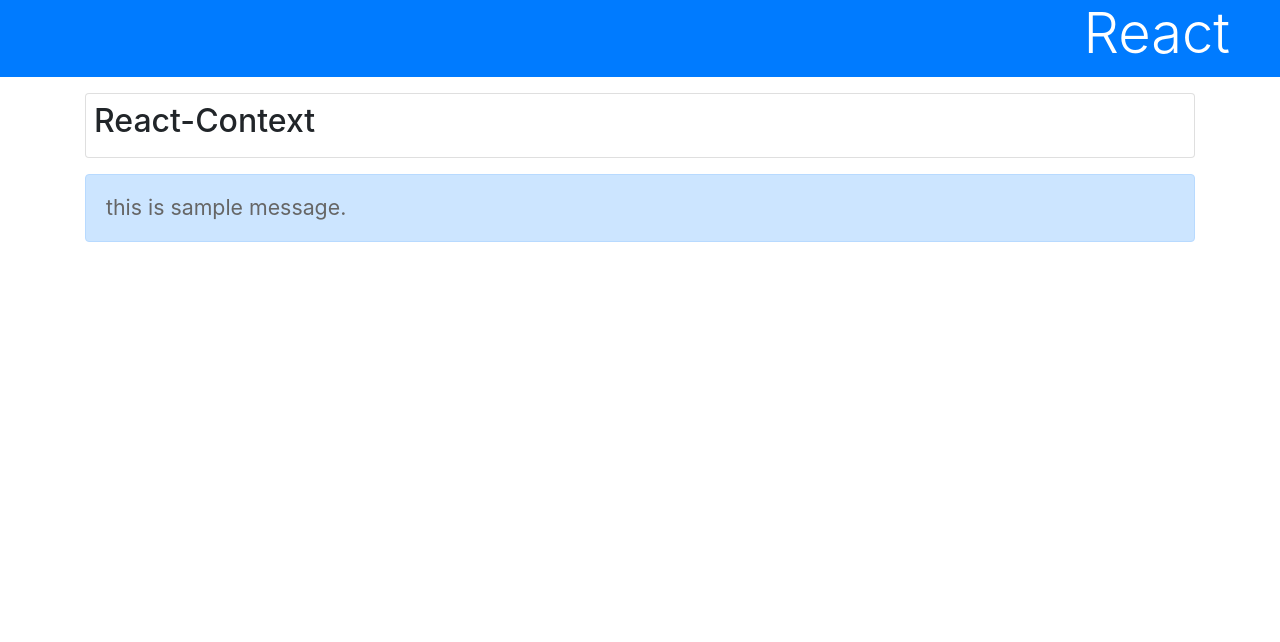
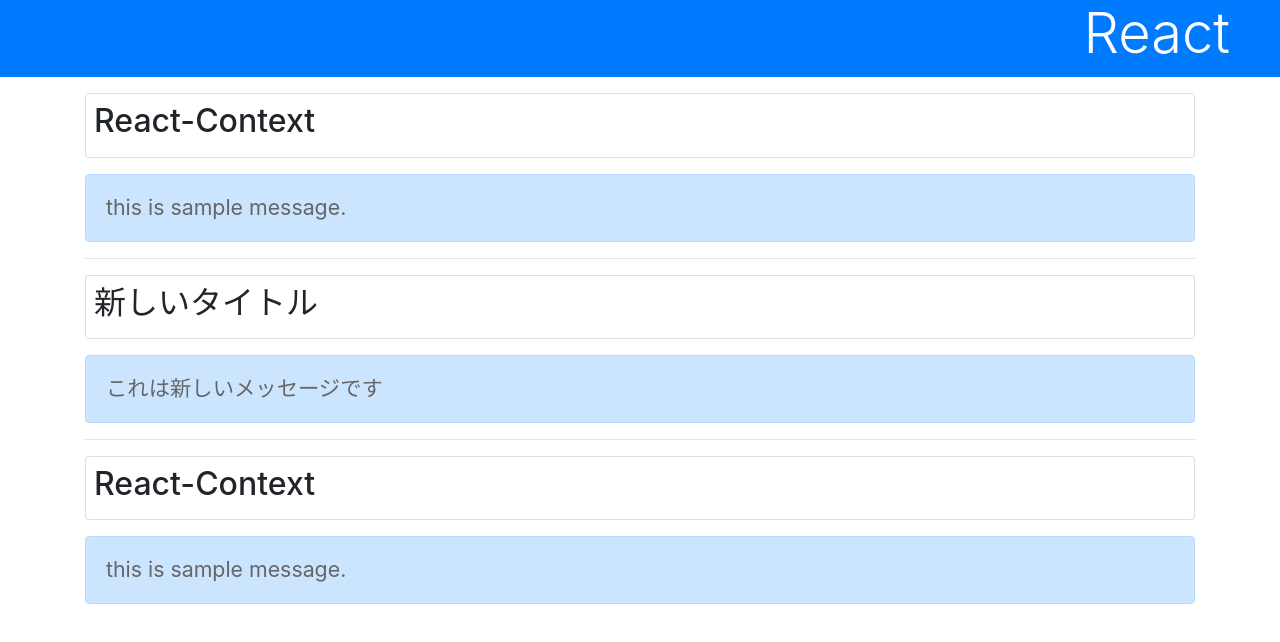
Before and after one commit to takashi227/react-starter, a React (Create React App) app: page / in a window 1280 px wide. Shown: the top 642 px of the page. Built offline with nearby package versions, Linux system fonts and the light colour scheme.

Commit message:
Providerを実装

```diff
--- a/src/App.js
+++ b/src/App.js
@@ -1,49 +1,16 @@
 import './App.css';
 import React, { Component } from 'react';
-
-let data = {
-  title: 'React-Context',
-  message: 'this is sample message.'
-}
-
-const SampleContext = React.createContext(data)
+import Provider from './component/Provider';
 
 class App extends Component {
 
   render() {
     return (
       <div>
-        <h1 className="bg-primary text-white display-4">React</h1>
-        <div className="container">
-          <Title />
-          <Message />
-        </div>
+        <Provider />
       </div>
     )
   }
 }
 
-class Title extends Component {
-  static contextType = SampleContext
-
-  render() {
-      return (
-          <div className="card p-2 my-3">
-              <h2>{this.context.title}</h2>
-          </div>
-      )
-  }
-}
-
-class Message extends Component {
-  static contextType = SampleContext
-
-  render() {
-      return (
-          <div className="alert alert-primary">
-              <p>{this.context.message}</p>
-          </div>
-      )
-  }
-}
 export default App;
--- /dev/null
+++ b/src/component/Provider.js
@@ -0,0 +1,61 @@
+import React, { Component } from "react";
+
+let data = {
+    title: 'React-Context',
+    message: 'this is sample message.'
+}
+
+const SampleContext = React.createContext(data)
+
+class Provider extends Component {
+    newdata = {
+        title: '新しいタイトル',
+        message: 'これは新しいメッセージです'
+    }
+
+    render() {
+        return (
+            <div>
+                <h1 className="bg-primary text-white display-4">React</h1>
+                <div className="container">
+                    <Title />
+                    <Message />
+                    <hr />
+                    <SampleContext.Provider value={this.newdata}>
+                        <Title />
+                        <Message />
+                    </SampleContext.Provider>
+                    <hr />
+                    <Title />
+                    <Message />
+                </div>
+            </div>
+        )
+    }
+}
+
+class Title extends Component {
+    static contextType = SampleContext
+
+    render() {
+        return (
+            <div className="card p-2 my-3">
+                <h2>{this.context.title}</h2>
+            </div>
+        )
+    }
+}
+
+class Message extends Component {
+    static contextType = SampleContext
+
+    render() {
+        return (
+            <div className="alert alert-primary">
+                <p>{this.context.message}</p>
+            </div>
+        )
+    }
+}
+
+export default Provider
```
